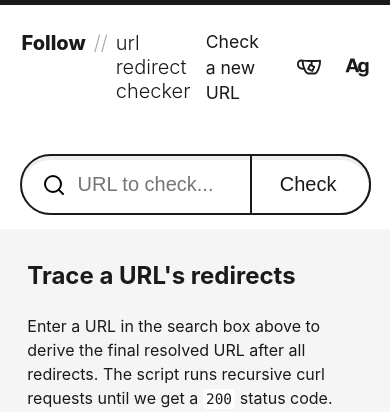
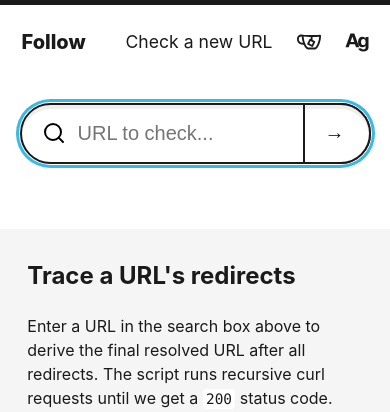
Before and after one commit to andrewgioia/follow, a PHP site: page / in a window 390 px wide. Shown: the top 412 px of the page. Run offline with PHP 8.4, Linux system fonts and the light colour scheme.

Commit message:
Adds autofocus to search input and fixes display on mobile

```diff
--- a/inc/style.css
+++ b/inc/style.css
@@ -68,19 +68,10 @@ h1 {
     font-size: 1.25rem;
     font-weight: 800;
     margin: 0;
+
+    span {
+        display: none;
     }
-h1 span {
-    display: flex;
-    font-weight: 300;
-    text-transform: lowercase;
-    gap: 0.5rem;
-    margin-left: 0.5rem;
-}
-h1 span::before {
-    color: #aaa;
-    content: '//';
-    display: block;
-
 }
 
 form {
@@ -103,10 +94,11 @@ input[type="url"] {
     padding: 0 8.5rem 0 3.5rem;
     transition: box-shadow 150ms ease-in-out;
     width: 100%;
-}
-input[type="url"]:focus {
+
+    &:focus {
         outline: none;
         box-shadow: inset 0 0.25rem 0 0 #f0eded, 0 0 0 1px #fff, 0 0 0 0.25rem #39b9e4;
+    }
 }
 button[type="submit"] {
     background: #fff;
@@ -117,14 +109,19 @@ button[type="submit"] {
     cursor: pointer;
     height: 100%;
     font-size: 1.25rem;
-  padding: 0.75rem 2rem 0.8rem 1.75rem;
+    padding: 0.75rem 1.5rem 0.8rem 1.25rem;
     position: absolute;
     top: 0;
     transition: background 150ms ease-in-out;
     right: 0;
+
+    &:hover {
+        background-color: #f0eded;
     }
-button[type="submit"]:hover {
-  background-color: #f0eded;
+
+    span {
+        display: none;
+    }
 }
 
 address {
@@ -387,6 +384,17 @@ caption {
   text-align: left;
 }
 
+/* tablet */
+@media screen and (min-width: 756px) {
+    button[type="submit"] {
+        padding: 0.75rem 2rem 0.8rem 1.75rem;
+
+        span {
+            display: inline;
+        }
+    }
+}
+
 /* laptop */
 @media screen and (min-width: 1024px) {
     menu {
@@ -394,6 +402,20 @@ caption {
     }
     h1 {
         font-size: 1.75rem;
+
+        span {
+            display: flex;
+            font-weight: 300;
+            text-transform: lowercase;
+            gap: 0.5rem;
+            margin-left: 0.5rem;
+
+            &::before {
+                color: #aaa;
+                content: '//';
+                display: block;
+            }
+        }
     }
     form {
         width: 75%;
--- a/index.php
+++ b/index.php
@@ -29,8 +29,10 @@ include('inc/codes.php');
             </nav>
         </menu>
         <form method="post" action="/" type="application/x-www-form-urlencoded">
-            <input type="url" value="<?php echo (isset($url)) ? $url : ''; ?>" placeholder="URL to check..." name="url">
-            <button type="submit">Check</button>
+            <input type="url" value="<?php echo (isset($url)) ? $url : ''; ?>" placeholder="URL to check..." name="url" autofocus>
+            <button type="submit">
+                <span>Check </span>&rarr;
+            </button>
         </form>
     </header>
 
```
Lines whose indentation alone changed are shown as unchanged.
